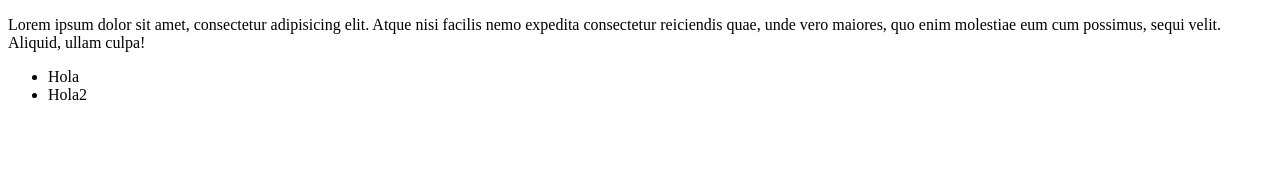
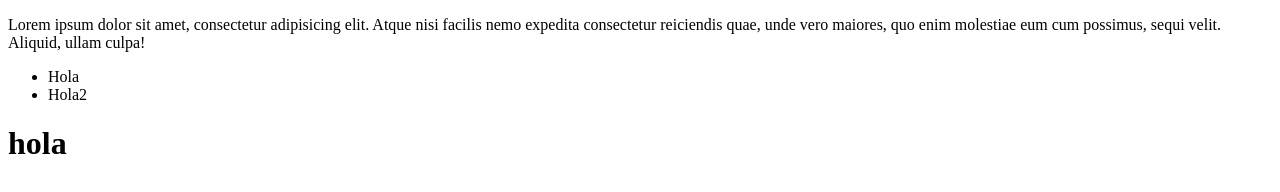
Before and after one commit to Jere03/git-colaborativo, a plain HTML site: page index.html in a window 1280 px wide. Drawn offline with Linux system fonts and the light colour scheme.

Commit message:
agreghe un head

```diff
--- a/index.html
+++ b/index.html
@@ -11,5 +11,6 @@
         <li>Hola</li>
         <li>Hola2</li>
       </ul>
+      <h1>hola</h1>
 </body>
 </html>
```
